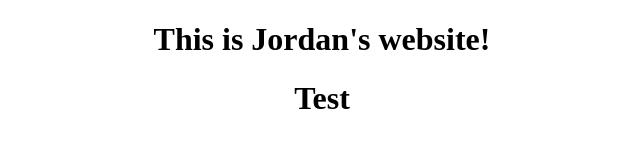
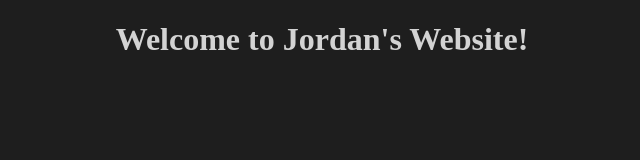
Before and after one commit to jordan1410/jordans-website, a plain HTML site: page index.html in a window 1280 px wide. Shown: the whole page, without its empty margins (318-958 px from the left). Drawn offline with Linux system fonts and the light colour scheme.

Commit message:
Darkmode

```diff
--- a/index.html
+++ b/index.html
@@ -3,10 +3,10 @@
 <head>
     <meta charset="UTF-8">
     <meta name="viewport" content="width=device-width, initial-scale=1.0">
+    <link rel="stylesheet" href="style.css">
     <title>Jordan's Website</title>
 </head>
 <body>
-    <h1 style="text-align: center;">This is Jordan's website!</h1>
-    <h1 style="text-align: center;">Test</h1>
+    <h1 style="text-align: center;">Welcome to Jordan's Website!</h1>
 </body>
 </html>
--- /dev/null
+++ b/style.css
@@ -0,0 +1,4 @@
+body {
+    background-color: rgb(30, 30, 30);
+    color: lightgray;
+}
```
